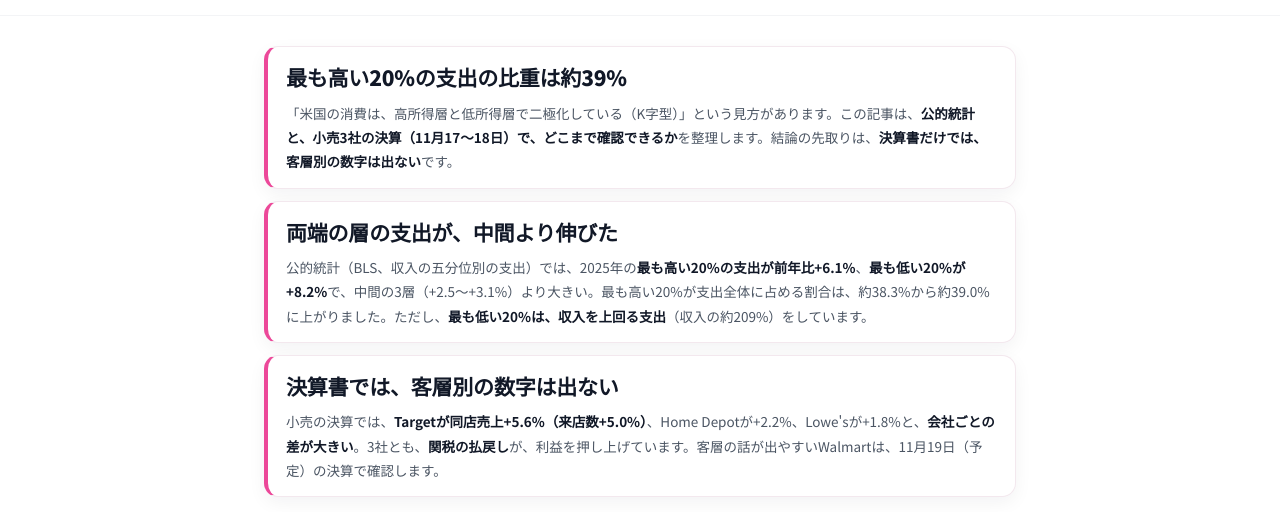
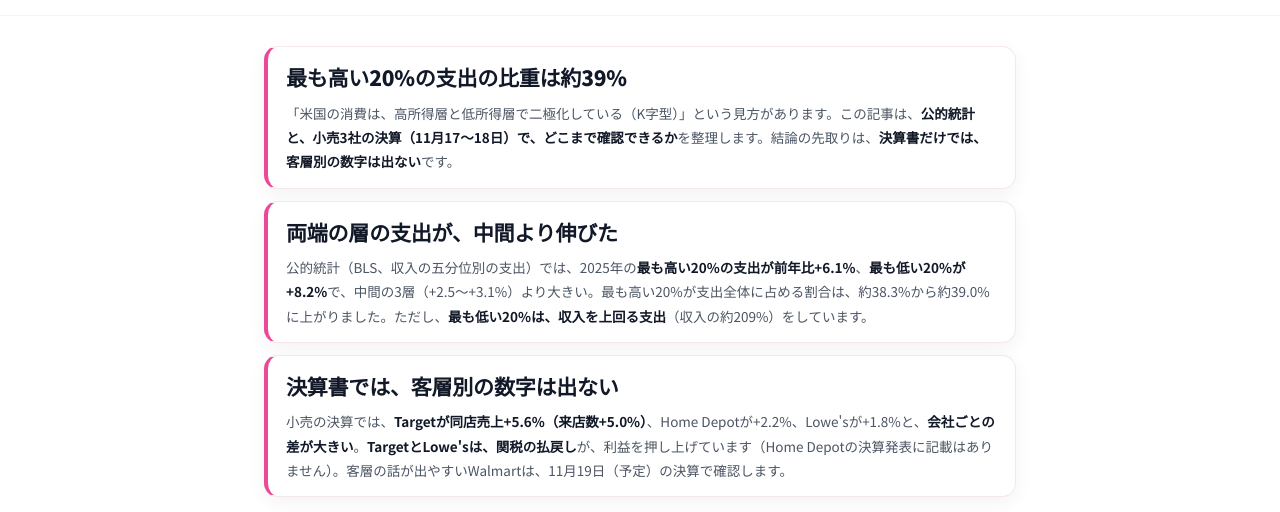
Before and after one commit to tookaanoo/.github.io, a plain HTML site: page articles/us-consumer-divide.html in a window 1280 px wide. Shown: the part 252-764 px from the top of the page. Drawn offline with Linux system fonts and the light colour scheme.

Commit message:
Fix: tariff refund applies to Target and Lowe's only (not Home Depot)
Co-Authored-By: Claude Sonnet 5.5 <noreply@anthropic.com>

```diff
--- a/articles/us-consumer-divide.html
+++ b/articles/us-consumer-divide.html
@@ -506,7 +506,7 @@
 
 <section class="doc-body art">
   <div class="container-sm">
-    <div class="pts"><div class="pt"><h3>最も高い20%の支出の比重は約39%</h3><p class="pt-d">「米国の消費は、高所得層と低所得層で二極化している（K字型）」という見方があります。この記事は、<b>公的統計と、小売3社の決算（11月17〜18日）で、どこまで確認できるか</b>を整理します。結論の先取りは、<b>決算書だけでは、客層別の数字は出ない</b>です。</p></div><div class="pt"><h3>両端の層の支出が、中間より伸びた</h3><p class="pt-d">公的統計（BLS、収入の五分位別の支出）では、2025年の<b>最も高い20%の支出が前年比+6.1%</b>、<b>最も低い20%が+8.2%</b>で、中間の3層（+2.5〜+3.1%）より大きい。最も高い20%が支出全体に占める割合は、約38.3%から約39.0%に上がりました。ただし、<b>最も低い20%は、収入を上回る支出</b>（収入の約209%）をしています。</p></div><div class="pt"><h3>決算書では、客層別の数字は出ない</h3><p class="pt-d">小売の決算では、<b>Targetが同店売上+5.6%（来店数+5.0%）</b>、Home Depotが+2.2%、Lowe'sが+1.8%と、<b>会社ごとの差が大きい</b>。3社とも、<b>関税の払戻し</b>が、利益を押し上げています。客層の話が出やすいWalmartは、11月19日（予定）の決算で確認します。</p></div></div>
+    <div class="pts"><div class="pt"><h3>最も高い20%の支出の比重は約39%</h3><p class="pt-d">「米国の消費は、高所得層と低所得層で二極化している（K字型）」という見方があります。この記事は、<b>公的統計と、小売3社の決算（11月17〜18日）で、どこまで確認できるか</b>を整理します。結論の先取りは、<b>決算書だけでは、客層別の数字は出ない</b>です。</p></div><div class="pt"><h3>両端の層の支出が、中間より伸びた</h3><p class="pt-d">公的統計（BLS、収入の五分位別の支出）では、2025年の<b>最も高い20%の支出が前年比+6.1%</b>、<b>最も低い20%が+8.2%</b>で、中間の3層（+2.5〜+3.1%）より大きい。最も高い20%が支出全体に占める割合は、約38.3%から約39.0%に上がりました。ただし、<b>最も低い20%は、収入を上回る支出</b>（収入の約209%）をしています。</p></div><div class="pt"><h3>決算書では、客層別の数字は出ない</h3><p class="pt-d">小売の決算では、<b>Targetが同店売上+5.6%（来店数+5.0%）</b>、Home Depotが+2.2%、Lowe'sが+1.8%と、<b>会社ごとの差が大きい</b>。<b>TargetとLowe'sは、関税の払戻し</b>が、利益を押し上げています（Home Depotの決算発表に記載はありません）。客層の話が出やすいWalmartは、11月19日（予定）の決算で確認します。</p></div></div>
     <div class="pts-after"><div class="art-meta"><span><b>作成</b> 2026年11月19日</span><span><b>情報の時点</b> BLS・各社8-K（2026年11月17〜18日）</span></div>
 <div class="art-tags"><a href="index.html?tag=米国株">#米国株</a><a href="index.html?tag=決算">#決算</a><a href="index.html?tag=金利・物価">#金利・物価</a></div>
 <div class="art-note"><b>この記事について</b>　特定の銘柄の売買を勧めるものではなく、公開資料の内容と「長期で何を見ればよいか」を整理した情報提供です。数値・時期は会社の開示資料に基づき、末尾の出典で確認できます。投資の判断はご自身の責任でお願いします。　この記事は、公開資料をもとにAIが作成しています。誤りに気づかれた場合は、support@fire-app.jpまでお知らせください。</div></div>
@@ -538,7 +538,7 @@
       <li><b>Target：</b>第3四半期の売上は271億ドル（+7.1%）、同店売上は+5.6%で、<b>来店数が+5.0%</b>。通期の売上の見通しを、約+6%に引き上げました。会社は、「スタイル、デザイン、価値」を掲げ、5ドル以下の商品や、6人分で30ドルの感謝祭の食事を訴求しています。</li>
       <li><b>Home Depot：</b>売上434億ドル（+4.9%）、同店売上+2.2%。通期の同店売上の見通しは約+1.4%。大型の工事や、住宅関連の支出の影響を受ける業態です（当サイトの整理）。</li>
       <li><b>Lowe's：</b>売上228億ドル（+9.3%）、同店売上+1.8%（オンライン+17.4%）。通期の同店売上の見通しを、横ばいから+0.5%に引き上げました。</li>
-      <li><b>3社とも、関税の払戻し</b>（IEEPA関税）を利益に計上しています（Target 3.0億ドル、Lowe's 約2.5億ドル）。<b>一時的な要因を除いて</b>、利益の伸びを見る必要があります。</li>
+      <li><b>TargetとLowe'sは、関税の払戻し</b>（IEEPA関税）を利益に計上しています（Target 3.0億ドル、Lowe's 約2.5億ドル）。Home Depotの決算発表には、記載がありません。<b>一時的な要因を除いて</b>、利益の伸びを見る必要があります。</li>
     </ul>
 
     <h2>4. 決算から、読めること・読めないこと</h2>
--- a/feed.xml
+++ b/feed.xml
@@ -1,6 +1,6 @@
 <?xml version="1.0" encoding="UTF-8"?>
 <rss version="2.0" xmlns:atom="http://www.w3.org/2005/Atom"><channel><title>みんなでFIRE コラム</title><link>https://fire-app.jp/articles/index.html</link><atom:link href="https://fire-app.jp/feed.xml" rel="self" type="application/rss+xml"/><description>長期投資家のための、読み解きコラム。決算・目論見書・経済指標・FIREの基礎知識を、数年で何が実現するかの視点で解説。</description><language>ja</language><lastBuildDate>Thu, 19 Nov 2026 09:00:00 +0900</lastBuildDate>
-<item><title>米国の消費は二極化しているか｜収入の層別の支出と、小売決算で確認する</title><link>https://fire-app.jp/articles/us-consumer-divide.html</link><guid isPermaLink="true">https://fire-app.jp/articles/us-consumer-divide.html</guid><pubDate>Thu, 19 Nov 2026 09:00:00 +0900</pubDate><description>米国の消費の「二極化（K字型）」を、BLSの収入の五分位別の支出と、Target・Home Depot・Lowe&#x27;sの決算で確認する。最も高い20%の支出の比重は約38.3%から39.0%に。決算書では、客層別の数字は出ない。</description><category>業界分析</category><category>米国株</category><category>決算</category><category>金利・物価</category></item>
+<item><title>米国の消費は二極化しているか｜収入の層別の支出と、小売決算で確認する</title><link>https://fire-app.jp/articles/us-consumer-divide.html</link><guid isPermaLink="true">https://fire-app.jp/articles/us-consumer-divide.html</guid><pubDate>Thu, 19 Nov 2026 09:00:00 +0900</pubDate><description>米国の消費の「二極化（K字型）」を、BLSの収入の五分位別の支出と、Target・Home Depot・Lowe&#x27;sの決算で確認する。最も高い20%の支出の比重は約38.3%から39.0%に。決算書では、客層別の数字は出ない。</description><category>業界分析</category><category>米国株</category><category>決算</category><category>金利・物価</category><enclosure url="https://fire-app.jp/articles/og/us-consumer-divide.jpg" length="128547" type="image/jpeg"/></item>
 <item><title>NVIDIAの2026年7〜10月期決算（2027年度第3四半期）｜長期投資家の目線</title><link>https://fire-app.jp/articles/nvidia-q3-fy2027.html</link><guid isPermaLink="true">https://fire-app.jp/articles/nvidia-q3-fy2027.html</guid><pubDate>Wed, 18 Nov 2026 09:00:00 +0900</pubDate><description>NVIDIAの2027年度第3四半期決算。売上1,158億ドル（+103%）、第4四半期の見通しは1,300億ドル。売上の裏にある契約5,180億ドルと保証最大1,180億ドル、CEO交代、現金の流れを整理する。</description><category>個別銘柄</category><category>米国株</category><category>決算</category><category>テクノロジー</category><enclosure url="https://fire-app.jp/articles/og/nvidia-q3-fy2027.jpg" length="125130" type="image/jpeg"/></item>
 <item><title>Anthropicの新規上場（続編）｜価格帯・7〜9月期・ロックアップを読む</title><link>https://fire-app.jp/articles/anthropic-ipo-s1a3.html</link><guid isPermaLink="true">https://fire-app.jp/articles/anthropic-ipo-s1a3.html</guid><pubDate>Tue, 17 Nov 2026 09:00:00 +0900</pubDate><description>AnthropicのS-1/A（11/10、11/17）で変わった点。価格帯は70〜78ドル、私募260億ドル。7〜9月期の売上は169.6億ドルで、計算資源費の割合は58%に上昇。段階的なロックアップも整理する。</description><category>個別銘柄</category><category>米国株</category><category>新規上場</category><category>テクノロジー</category><enclosure url="https://fire-app.jp/articles/og/anthropic-ipo-s1a3.jpg" length="122970" type="image/jpeg"/></item>
 <item><title>フルFIRE・サイドFIRE・コーストFIRE｜必要な資産額を条件別に比べる</title><link>https://fire-app.jp/articles/fire-types-required-assets.html</link><guid isPermaLink="true">https://fire-app.jp/articles/fire-types-required-assets.html</guid><pubDate>Tue, 17 Nov 2026 09:00:00 +0900</pubDate><description>FIREの3つの型で、必要な資産額はどう変わるか。年間支出300万円、取り崩し率3.5%なら、フルFIREは約8,571万円。副収入、積立を止めて育てる場合、年金を入れた場合を、条件別に試算して整理する。</description><category>比較</category><category>FIRE・資産形成</category><enclosure url="https://fire-app.jp/articles/og/fire-types-required-assets.jpg" length="124636" type="image/jpeg"/></item>
```
